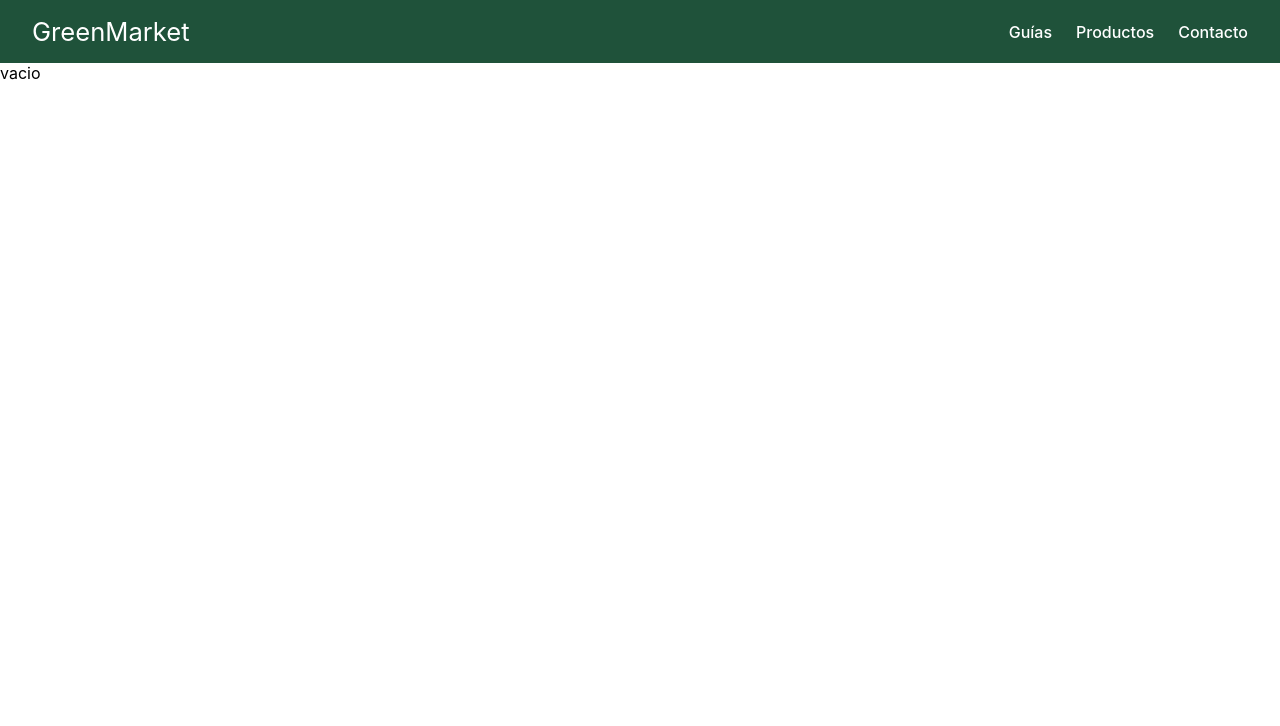
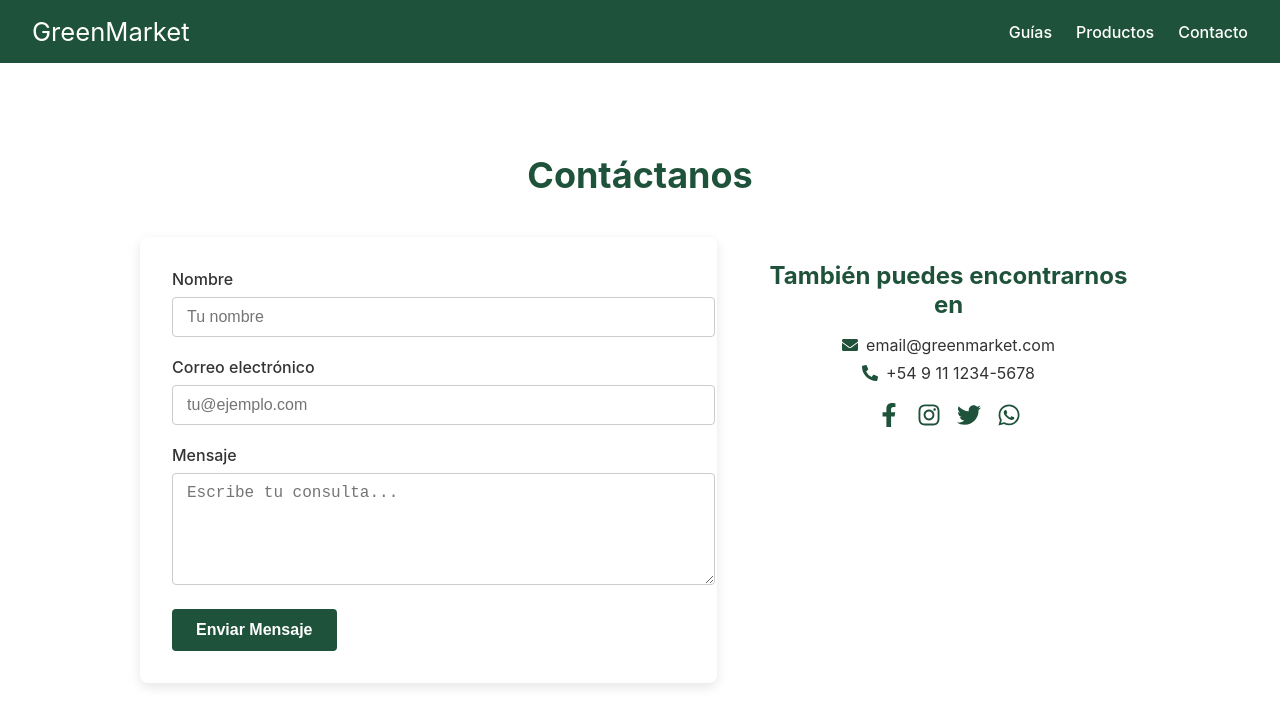
Before and after one commit to SebastianCuneo/weed-proyect, a React (Create React App) app in the folder client/: page /contacto in a window 1280 px wide. Shown: the top 726 px of the page. Built offline with nearby package versions, Linux system fonts and the light colour scheme.

Commit message:
Creacion de contacto y cambio de version react

```diff
--- a/client/package.json
+++ b/client/package.json
@@ -7,8 +7,8 @@
     "@testing-library/jest-dom": "^6.6.3",
     "@testing-library/react": "^16.3.0",
     "@testing-library/user-event": "^13.5.0",
-    "react": "^19.1.0",
-    "react-dom": "^19.1.0",
+    "react": "^18.2.0",
+    "react-dom": "^18.2.0",
     "react-router-dom": "^7.6.1",
     "react-scripts": "5.0.1",
     "web-vitals": "^2.1.4"
--- a/client/src/components/ArticulosEducativos/ArticulosEducativos.js
+++ b/client/src/components/ArticulosEducativos/ArticulosEducativos.js
@@ -60,6 +60,7 @@ const articles = [
 
 export default function ArticulosEducativos() {
   return (
+    <>
       <section className="articulos-educativos">
         <h2 className="articulos-title">Artículos Educativos</h2>
         <div className="articulos-grid">
@@ -81,5 +82,7 @@ export default function ArticulosEducativos() {
           ))}
         </div>
       </section>
+      <Footer />
+    </>
   );
 }
--- a/client/src/components/Contacto.js
+++ b/client/src/components/Contacto.js
@@ -1,3 +1,97 @@
+import React, { useState } from "react";
+import "../styles/Contacto.css";
+import {
+  FaEnvelope,
+  FaPhoneAlt,
+  FaFacebookF,
+  FaInstagram,
+  FaTwitter,
+  FaWhatsapp,
+} from "react-icons/fa";
+
 export default function Contacto() {
-  return <div>vacio</div>;
+  const [form, setForm] = useState({ name: "", email: "", message: "" });
+
+  const handleChange = (e) =>
+    setForm({ ...form, [e.target.name]: e.target.value });
+
+  const handleSubmit = (e) => {
+    e.preventDefault();
+    // Aquí iría la lógica de envío (API, EmailJS, etc.)
+    console.log("Enviando mensaje:", form);
+    alert("¡Tu mensaje ha sido enviado!");
+    setForm({ name: "", email: "", message: "" });
+  };
+
+  return (
+    <section className="contacto-section">
+      <h2 className="contacto-title">Contáctanos</h2>
+      <div className="contacto-container">
+        <form className="contacto-form" onSubmit={handleSubmit}>
+          <div className="form-group">
+            <label htmlFor="name">Nombre</label>
+            <input
+              id="name"
+              name="name"
+              type="text"
+              value={form.name}
+              onChange={handleChange}
+              placeholder="Tu nombre"
+              required
+            />
+          </div>
+          <div className="form-group">
+            <label htmlFor="email">Correo electrónico</label>
+            <input
+              id="email"
+              name="email"
+              type="email"
+              value={form.email}
+              onChange={handleChange}
+              placeholder="tu@ejemplo.com"
+              required
+            />
+          </div>
+          <div className="form-group">
+            <label htmlFor="message">Mensaje</label>
+            <textarea
+              id="message"
+              name="message"
+              rows="5"
+              value={form.message}
+              onChange={handleChange}
+              placeholder="Escribe tu consulta..."
+              required
+            />
+          </div>
+          <button type="submit" className="btn-submit">
+            Enviar Mensaje
+          </button>
+        </form>
+        <div className="contacto-info">
+          <h3>También puedes encontrarnos en</h3>
+          <p>
+            <FaEnvelope className="icon" /> email@greenmarket.com
+          </p>
+          <p>
+            <FaPhoneAlt className="icon" /> +54 9 11 1234-5678
+          </p>
+          <div className="social-icons">
+            <a href="#" aria-label="Facebook">
+              <FaFacebookF />
+            </a>
+            <a href="#" aria-label="Instagram">
+              <FaInstagram />
+            </a>
+            <a href="#" aria-label="Twitter">
+              <FaTwitter />
+            </a>
+            <a href="#" aria-label="WhatsApp">
+              <FaWhatsapp />
+            </a>
+          </div>
+        </div>
+      </div>
+    </section>
+  );
 }
--- /dev/null
+++ b/client/src/styles/Contacto.css
@@ -0,0 +1,112 @@
+.contacto-section {
+  max-width: 1000px;
+  margin: 0 auto;
+  padding: 60px 20px;
+  color: #333;
+}
+
+.contacto-title {
+  text-align: center;
+  font-size: 2.25rem;
+  color: #1f523a;
+  margin-bottom: 40px;
+}
+
+.contacto-container {
+  display: flex;
+  flex-wrap: wrap;
+  gap: 40px;
+  justify-content: center;
+}
+
+.contacto-form {
+  flex: 1 1 380px;
+  background: #fff;
+  padding: 32px;
+  border-radius: 8px;
+  box-shadow: 0 4px 12px rgba(0, 0, 0, 0.1);
+}
+
+.form-group {
+  margin-bottom: 20px;
+}
+
+.form-group label {
+  display: block;
+  margin-bottom: 8px;
+  font-weight: 500;
+}
+
+.form-group input,
+.form-group textarea {
+  width: 100%;
+  padding: 10px 14px;
+  font-size: 1rem;
+  border: 1px solid #ccc;
+  border-radius: 4px;
+  transition: border-color 0.2s;
+}
+
+.form-group input:focus,
+.form-group textarea:focus {
+  border-color: #1f523a;
+  outline: none;
+}
+
+.btn-submit {
+  display: inline-block;
+  background: #1f523a;
+  color: #fff;
+  padding: 12px 24px;
+  font-size: 1rem;
+  font-weight: 600;
+  border: none;
+  border-radius: 4px;
+  cursor: pointer;
+  transition: background 0.2s;
+}
+
+.btn-submit:hover {
+  background: #163f2f;
+}
+
+.contacto-info {
+  flex: 1 1 250px;
+  text-align: center;
+}
+
+.contacto-info h3 {
+  font-size: 1.5rem;
+  color: #1f523a;
+  margin-bottom: 16px;
+}
+
+.contacto-info p {
+  display: flex;
+  align-items: center;
+  justify-content: center;
+  margin: 8px 0;
+  font-size: 1rem;
+}
+
+.contacto-info .icon {
+  margin-right: 8px;
+  color: #1f523a;
+}
+
+.social-icons {
+  margin-top: 20px;
+  display: flex;
+  justify-content: center;
+  gap: 16px;
+}
+
+.social-icons a {
+  font-size: 1.5rem;
+  color: #1f523a;
+  transition: color 0.2s;
+}
+
+.social-icons a:hover {
+  color: #163f2f;
+}
```
Also changed, not shown: 1 other file (tests, documents, lock files or other folders). Lines whose indentation alone changed are shown as unchanged.
